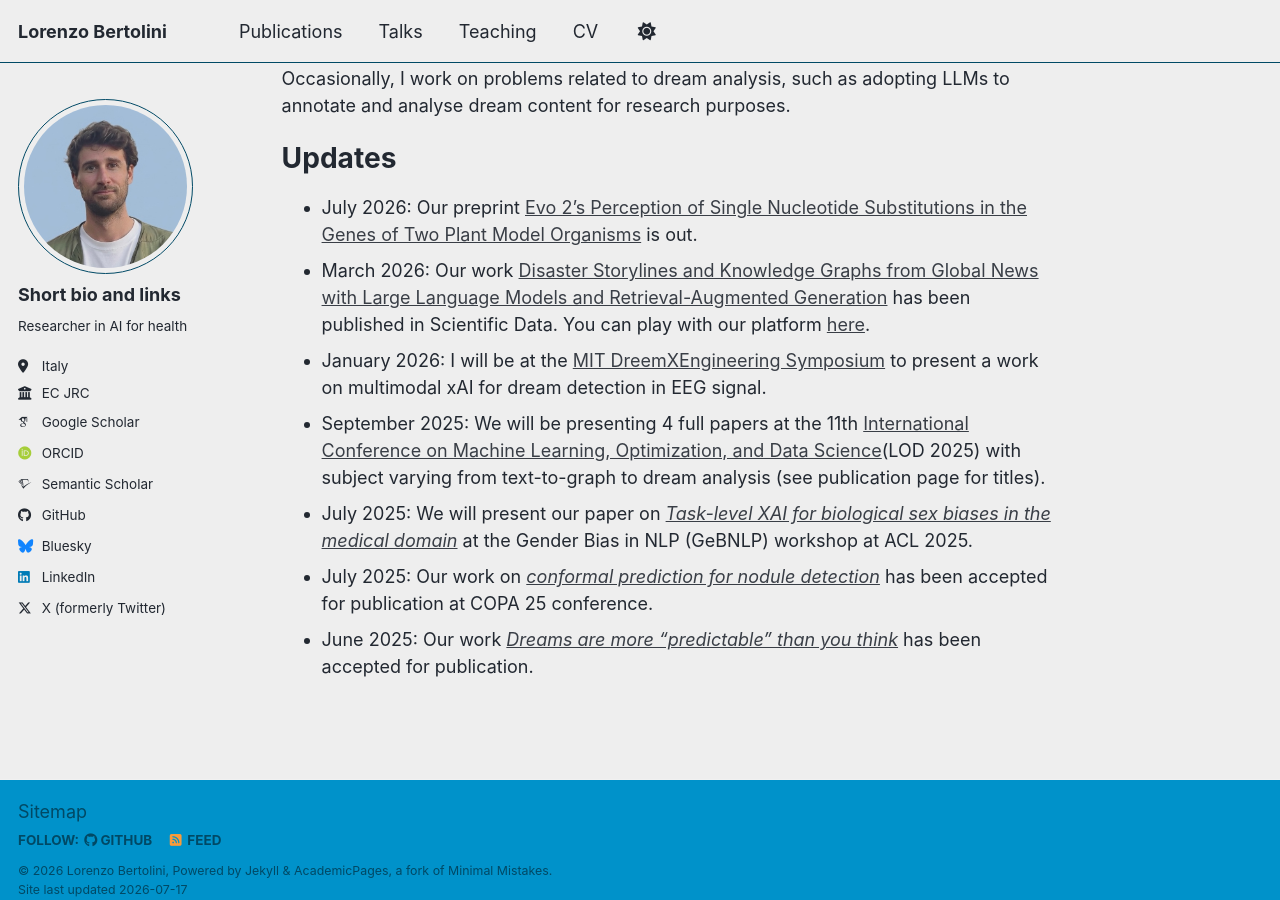
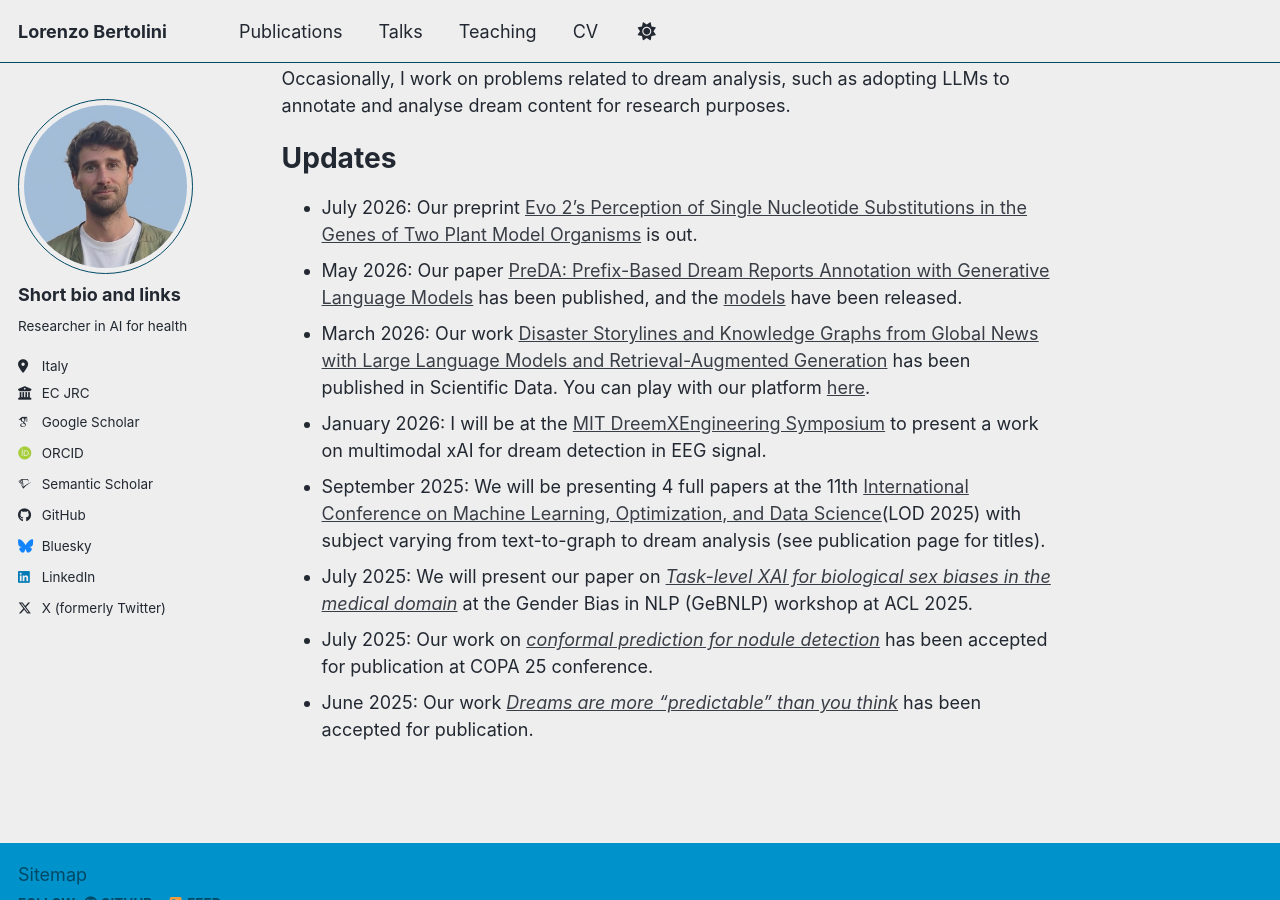
Before and after one commit to lorenzoscottb/lorenzoscottb.github.io, a Jekyll site: the page built from _pages/about.md, in a window 1280 px wide and 900 px high, scrolled down 447 px. Built offline with Jekyll 4.4.1, drawn with Linux system fonts in a browser that asks for light colours; some web fonts are replaced; a script bundle is joined from its source files by our own code; library files that are not in the unit come from our copies.

Commit message:
Add updates for recent publications and presentations

```diff
--- a/_pages/about.md
+++ b/_pages/about.md
@@ -15,6 +15,7 @@ Occasionally, I work on problems related to dream analysis, such as adopting LLM
 Updates
 ======
 - July 2026: Our preprint [Evo 2's Perception of Single Nucleotide Substitutions in the Genes of Two Plant Model Organisms](https://www.biorxiv.org/content/10.64898/2026.07.01.729829v1.abstract) is out.
+- May 2026: Our paper [PreDA: Prefix-Based Dream Reports Annotation with Generative Language Models](https://link.springer.com/chapter/10.1007/978-3-032-21477-5_13) has been published, and the [models](https://huggingface.co/collections/DReAMy-lib/preda) have been released.
 -  March 2026: Our work [Disaster Storylines and Knowledge Graphs from Global News with Large Language Models and Retrieval-Augmented Generation](https://www.nature.com/articles/s41597-026-07036-2) has been published in Scientific Data. You can play with our platform [here](https://huggingface.co/spaces/roncmic/crisesStorylinesRAG).
 -  January 2026: I will be at the [MIT DreemXEngineering Symposium](https://dxe.framer.website/#posters) to present a work on multimodal xAI for dream detection in EEG signal.
 -  September 2025: We will be presenting 4 full papers at the 11th [International Conference on Machine Learning, Optimization, and Data Science](https://lod2025.icas.events/wp-content/uploads/sites/32/2025/09/LOD-ACAIN-2025-Schedule.pdf)(LOD 2025) with subject varying from text-to-graph to dream analysis (see publication page for titles).
```
